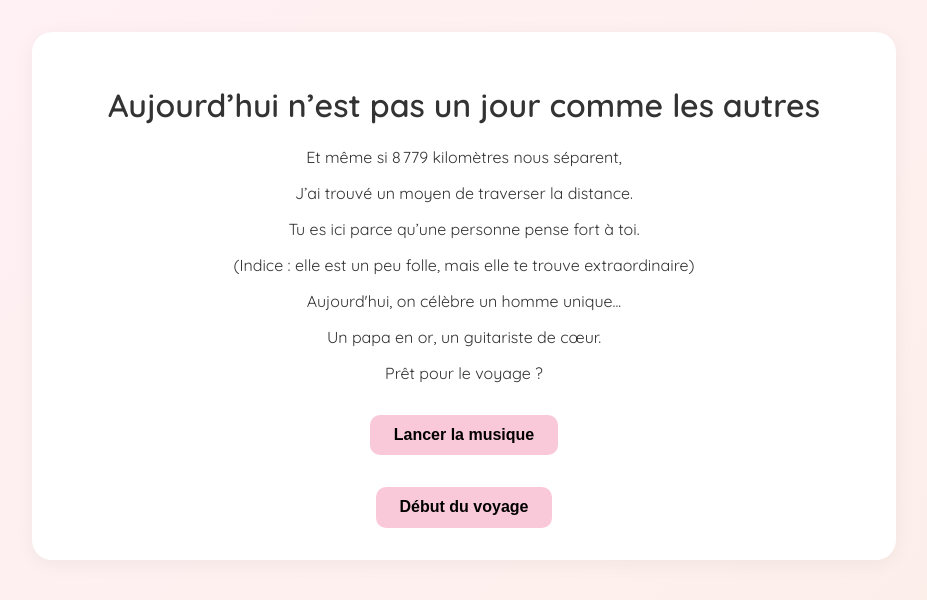
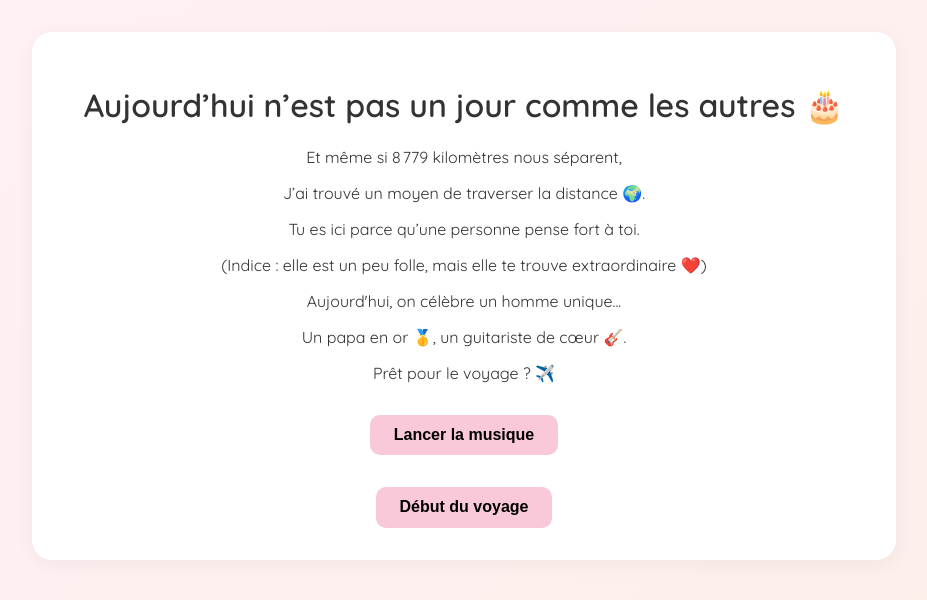
Before and after one commit to MarineB974/HappyBirthdayMonSoley, a React (Vite) app: page / in a window 1280 px wide. Shown: the top 600 px of the page, without its empty margins (176-1103 px from the left). Built offline with nearby package versions, Linux system fonts and the light colour scheme.

Commit message:
Update App.jsx

```diff
--- a/src/App.jsx
+++ b/src/App.jsx
@@ -16,14 +16,14 @@ function App() {
     {
       content: (
         <>
-          <h1>Aujourd’hui n’est pas un jour comme les autres</h1>
+          <h1>Aujourd’hui n’est pas un jour comme les autres 🎂</h1>
           <p>Et même si 8 779 kilomètres nous séparent,</p>
-          <p>J’ai trouvé un moyen de traverser la distance.</p>
+          <p>J’ai trouvé un moyen de traverser la distance 🌍.</p>
           <p>Tu es ici parce qu’une personne pense fort à toi.</p>
-          <p>(Indice : elle est un peu folle, mais elle te trouve extraordinaire)</p>
+          <p>(Indice : elle est un peu folle, mais elle te trouve extraordinaire ❤️)</p>
           <p>Aujourd'hui, on célèbre un homme unique...</p>
-          <p>Un papa en or, un guitariste de cœur.</p>
-          <p>Prêt pour le voyage ?</p>
+          <p>Un papa en or 🥇, un guitariste de cœur 🎸.</p>
+          <p>Prêt pour le voyage ? ✈️</p>
           <button
             style={{ marginTop: '1rem' }}
             onClick={() => document.getElementById("audio").play()}
@@ -46,13 +46,13 @@ function App() {
           <h2>Énigme – L’Élu des étoiles</h2>
           <p>
             On m’appelle parfois le Grand Monarque,<br />
-            Entre cristal cosmique et lumière opaque.<br /><br />
+            Entre cristal cosmique et lumière opaque 🌌<br /><br />
             Je ne suis ni dieu, ni roi, ni fou,<br />
-            Pourtant sur YouTube, on me connaît beaucoup.<br /><br />
+            Pourtant sur YouTube, on me connaît beaucoup 🫣<br /><br />
             Certains rient, d’autres croient,<br />
-            Moi, je trace ma voie dans les lois de Gaïa.<br /><br />
-            Cherche mon nom dans l’espace infini,<br />
-            Qui suis-je ?
+            Moi, je trace ma voie dans les lois de Gaïa ☄️<br /><br />
+            Cherche mon nom dans l’espace infini,<br /><br />
+            Qui suis-je ? 🤔
           </p>
           {!enigmeOk && (
             <div style={{ marginTop: '1rem' }}>
@@ -84,7 +84,7 @@ function App() {
             Depuis ce dix mars, sans prévenir,<br />
             Tu es entré dans mon avenir.<br />
             Un message, un regard, un instant,<br />
-            Et très vite sont venus les appels… longs, vibrants.<br /><br />
+            Et très vite sont venus les appels… longs, vibrants.<br /><br />🪷
             Des heures à se parler sans voir le temps,<br />
             Comme si nos âmes savaient depuis longtemps.<br />
             Toi, le Lion de Douala, fier et vaillant,<br />
@@ -122,7 +122,8 @@ function App() {
             Alors aujourd’hui, je te célèbre,<br />
             Toi, l’homme qui fait battre mon être.<br />
             Bon anniversaire, mon Soley adoré,<br />
-            Que cette histoire ne cesse de vibrer.
+            Que cette histoire ne cesse de vibrer.<br /><br />
+            Ton ti bonbon bien aimé 🍭
           </p>
         </>
       ),
@@ -138,7 +139,7 @@ function App() {
       content: (
         <>
           <h2>Un instant détente t’attend…</h2>
-          <p>Voici ton bon massage bien mérité !</p>
+          <p>Voici ton bon pour un massage bien mérité ! 💆🏾‍♂️</p>
           <img
             src="/massage.png"
             alt="Bon massage"
@@ -157,7 +158,7 @@ function App() {
     {
       content: (
         <>
-          <h2>Ce n’est que le début...</h2>
+          <h2>Ce n’est que le début...❤️</h2>
           <p>
             Bon Anniversaire mon Soley 🌞<br />
             Tu es le cœur préféré d'une Lionne à l'autre bout du monde 🪷
```
